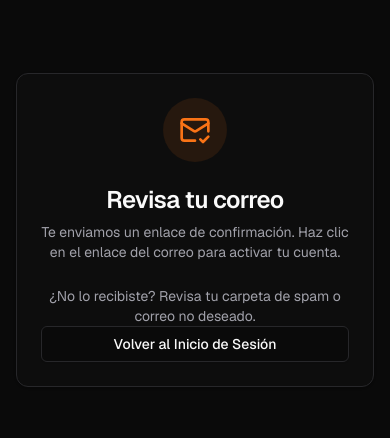
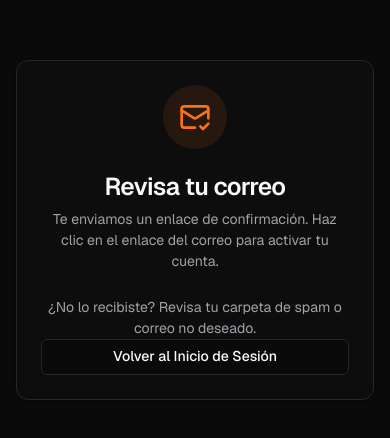
Before and after one commit to lpalacios1410/MecaApp, a Next.js app: page /confirm-email in a window 390 px wide. Shown: the part 192-630 px from the top of the page. Built offline with nearby package versions, Linux system fonts and the light colour scheme; no server answers.

Commit message:
[FEAT](responsive): fluid type scale and dvh layouts
- Add clamp()-based fontSize scale to tailwind config (xs-6xl fluid between mobile and desktop)

- Replace min-h-screen (100vh) with min-h-dvh on landing and auth pages to avoid mobile browser bar clipping

```diff
--- a/app/(auth)/confirm-email/page.tsx
+++ b/app/(auth)/confirm-email/page.tsx
@@ -11,7 +11,7 @@ import {
 
 export default function ConfirmEmailPage() {
   return (
-    <div className="min-h-screen flex items-center justify-center bg-background p-4">
+    <div className="min-h-dvh flex items-center justify-center bg-background p-4">
       <Card className="w-full max-w-md text-center">
         <CardHeader>
           <div className="mx-auto mb-4 flex h-16 w-16 items-center justify-center rounded-full bg-primary/10">
--- a/app/(auth)/email-success/page.tsx
+++ b/app/(auth)/email-success/page.tsx
@@ -11,7 +11,7 @@ import {
 
 export default function EmailSuccessPage() {
   return (
-    <div className="min-h-screen flex items-center justify-center bg-background p-4">
+    <div className="min-h-dvh flex items-center justify-center bg-background p-4">
       <Card className="w-full max-w-md text-center">
         <CardHeader>
           <div className="mx-auto mb-4 flex h-16 w-16 items-center justify-center rounded-full bg-green-500/10">
--- a/app/(auth)/login/page.tsx
+++ b/app/(auth)/login/page.tsx
@@ -13,7 +13,7 @@ export default async function LoginPage({
   const { error } = await searchParams
 
   return (
-    <main className="flex min-h-screen items-center justify-center bg-background p-4">
+    <main className="flex min-h-dvh items-center justify-center bg-background p-4">
       <Card className="w-full max-w-md">
         <CardHeader>
           <CardTitle>Inicia Sesion</CardTitle>
--- a/app/(auth)/signed-out/page.tsx
+++ b/app/(auth)/signed-out/page.tsx
@@ -23,7 +23,7 @@ export default function SignedOutPage() {
   }, [router]);
 
   return (
-    <div className="min-h-screen flex items-center justify-center bg-background p-4">
+    <div className="min-h-dvh flex items-center justify-center bg-background p-4">
       <Card className="w-full max-w-md text-center">
         <CardHeader>
           <div className="mx-auto mb-4 flex h-16 w-16 items-center justify-center rounded-full bg-primary/10">
--- a/app/page.tsx
+++ b/app/page.tsx
@@ -3,7 +3,7 @@ import { Wrench,  } from "lucide-react";
 
 export default function Home() {
   return (
-    <div className="flex flex-col min-h-screen bg-black text-zinc-50">
+    <div className="flex flex-col min-h-dvh bg-black text-zinc-50">
       <nav className="flex items-center justify-between px-6 py-4 border-b border-zinc-800">
           <h1 className="text-xl font-bold tracking-tight">
           <Wrench size="30"></Wrench> MecaApp
--- a/tailwind.config.ts
+++ b/tailwind.config.ts
@@ -11,6 +11,18 @@ export default {
   ],
   theme: {
     extend: {
+      fontSize: {
+        xs: ["clamp(0.75rem, 0.72rem + 0.15vw, 0.875rem)", { lineHeight: "1.25" }],
+        sm: ["clamp(0.875rem, 0.84rem + 0.175vw, 1rem)", { lineHeight: "1.5" }],
+        base: ["clamp(1rem, 0.97rem + 0.15vw, 1.125rem)", { lineHeight: "1.5" }],
+        lg: ["clamp(1.125rem, 1.06rem + 0.325vw, 1.25rem)", { lineHeight: "1.75" }],
+        xl: ["clamp(1.25rem, 1.15rem + 0.5vw, 1.5rem)", { lineHeight: "1.6" }],
+        "2xl": ["clamp(1.5rem, 1.35rem + 0.75vw, 2rem)", { lineHeight: "1.3" }],
+        "3xl": ["clamp(1.875rem, 1.65rem + 1.125vw, 2.5rem)", { lineHeight: "1.2" }],
+        "4xl": ["clamp(2.25rem, 1.9rem + 1.75vw, 3rem)", { lineHeight: "1.15" }],
+        "5xl": ["clamp(2.75rem, 2.25rem + 2.5vw, 3.75rem)", { lineHeight: "1" }],
+        "6xl": ["clamp(3.25rem, 2.6rem + 3.25vw, 4.5rem)", { lineHeight: "1" }],
+      },
       colors: {
         background: "hsl(var(--background))",
         foreground: "hsl(var(--foreground))",
```
